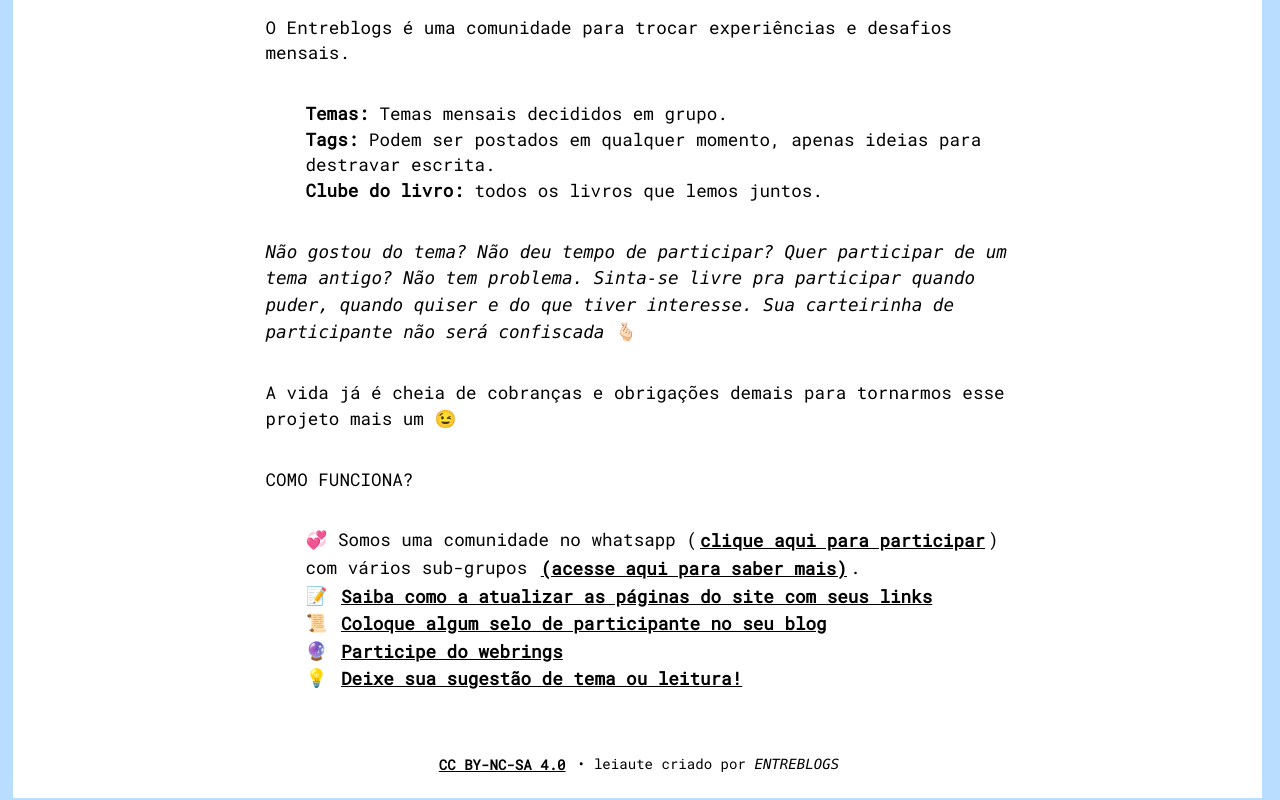
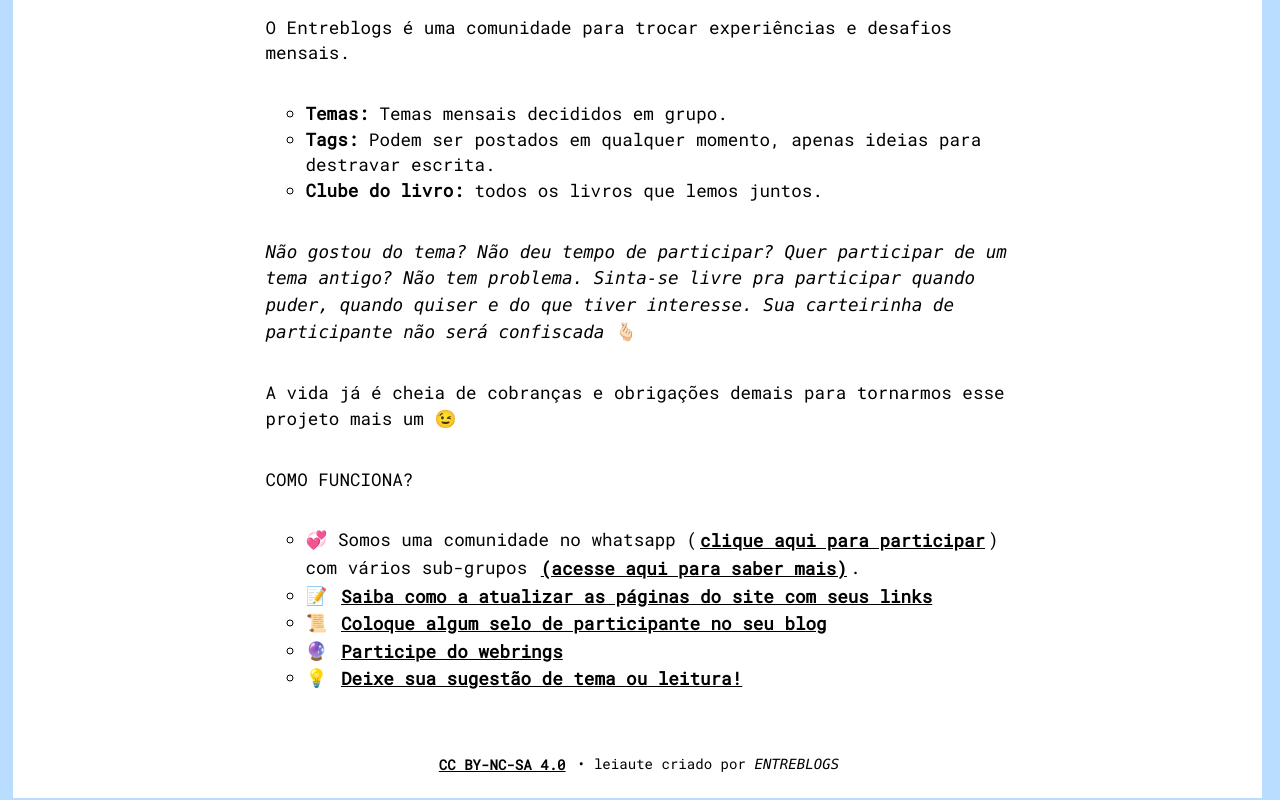
Before and after one commit to bamoretti/entreblogs, a Jekyll site: the page built from bem-vinde.md, in a window 1280 px wide. Shown: the part 602-1402 px from the top of the page. Built offline with Jekyll 4.4.1, drawn with Linux system fonts in a browser that asks for light colours; comment, search, counter and statistics services are not loaded.

Commit message:
Update styles.css

```diff
--- a/assets/styles.css
+++ b/assets/styles.css
@@ -429,7 +429,7 @@
 }
 
 ul {
- list-style: none;
+ list-style: circle;
 }
 /* FINAL estilos gerais */
 
```
